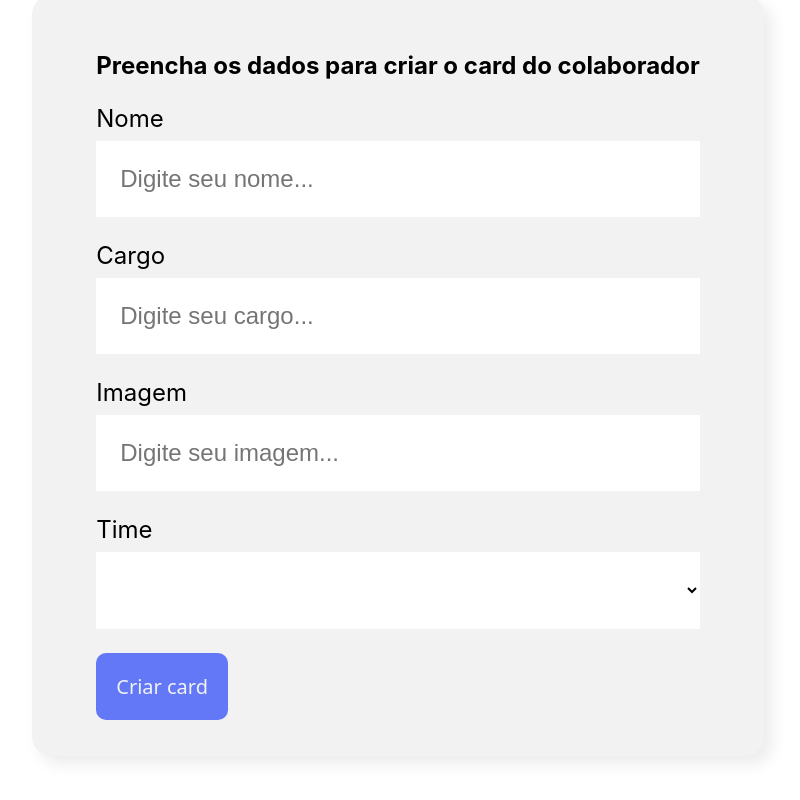
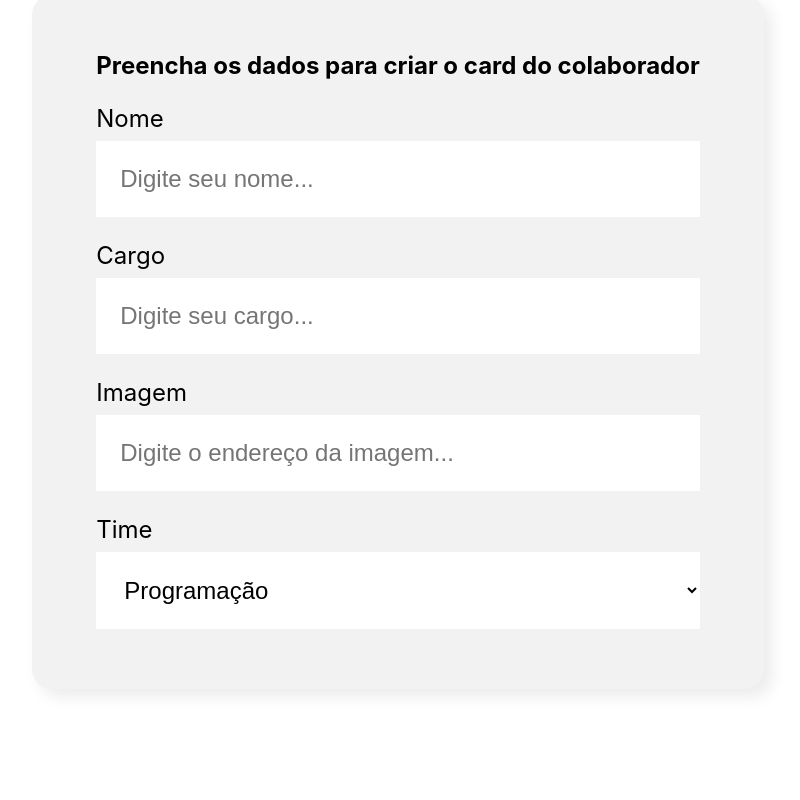
Before and after one commit to lucasnunes146/React, a JavaScript app in the folder organo/: page / in a window 1280 px wide. Shown: the part 583-1383 px from the top of the page, without its empty margins (242-1042 px from the left). After the commit the page ends 1352 px from the top, so only its background shows below. Built offline with nearby package versions, Linux system fonts and the light colour scheme; the HTML template or start-up script is replaced by a standard one.

Commit message:
adicionando opções na função select - times no formulário

```diff
--- a/organo/src/componentes/Formulario/index.js
+++ b/organo/src/componentes/Formulario/index.js
@@ -1,19 +1,27 @@
 import './Formulario.css'
 import CampoTexto from '../CampoTexto'
+import ListaSuspensa from '../ListaSuspensa'
 
 const Formulario = () => {
+
+    const times = [
+        'Programação',
+        'Front-End',
+        'Data Science',
+        'Devops',
+        'UX e Design',
+        'Mobile',
+        'Inovação e Gestão',
+    ]
+
     return (
         <section className="formulario">
             <form>
                 <h2>Preencha os dados para criar o card do colaborador</h2>
                 <CampoTexto label="Nome" placeholder="Digite seu nome..."/>
                 <CampoTexto label="Cargo" placeholder="Digite seu cargo..."/>
-                <CampoTexto label="Imagem" placeholder="Digite seu imagem..."/>
-                <label>Time</label>
-                <select>
-                    <option></option>
-                </select>
-                <button>Criar card</button>
+                <CampoTexto label="Imagem" placeholder="Digite o endereço da imagem..."/>
+                <ListaSuspensa label="Time" itens={times}/>
             </form>
         </section>
     )
--- /dev/null
+++ b/organo/src/componentes/ListaSuspensa/ListaSuspensa.css
@@ -0,0 +1,15 @@
+.lista-suspensa label{
+    display: block;
+    margin-bottom: 8px;
+    font-size: 24px;
+}
+
+.lista-suspensa select {
+    background-color: #FFF;
+    box-shadow: 10px 10px 30px rgba(0, 0, 0, 0);
+    width: 100%;
+    border: none;
+    font-size: 24px;
+    padding: 24px;
+    box-sizing: border-box;
+}
--- /dev/null
+++ b/organo/src/componentes/ListaSuspensa/index.js
@@ -0,0 +1,16 @@
+import './ListaSuspensa.css'
+
+const ListaSuspensa = (props) => {
+    return (
+        <div className='lista-suspensa'>
+            <label>{props.label}</label>
+            <select>
+                {props.itens.map(item => {
+                    return <option key={item}>{item}</option>
+                })}
+            </select>
+        </div>
+    )
+}
+
+export default ListaSuspensa
```
